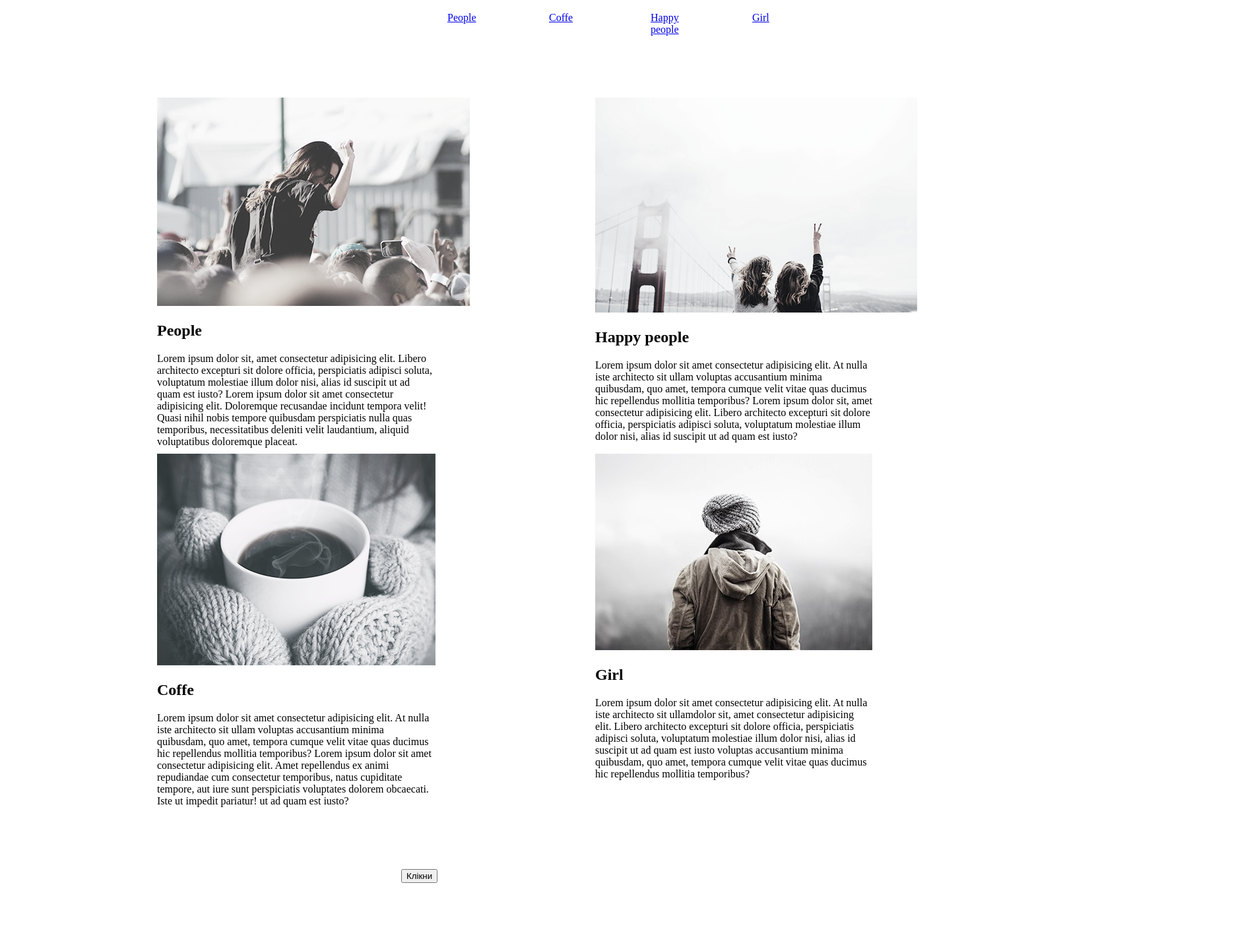
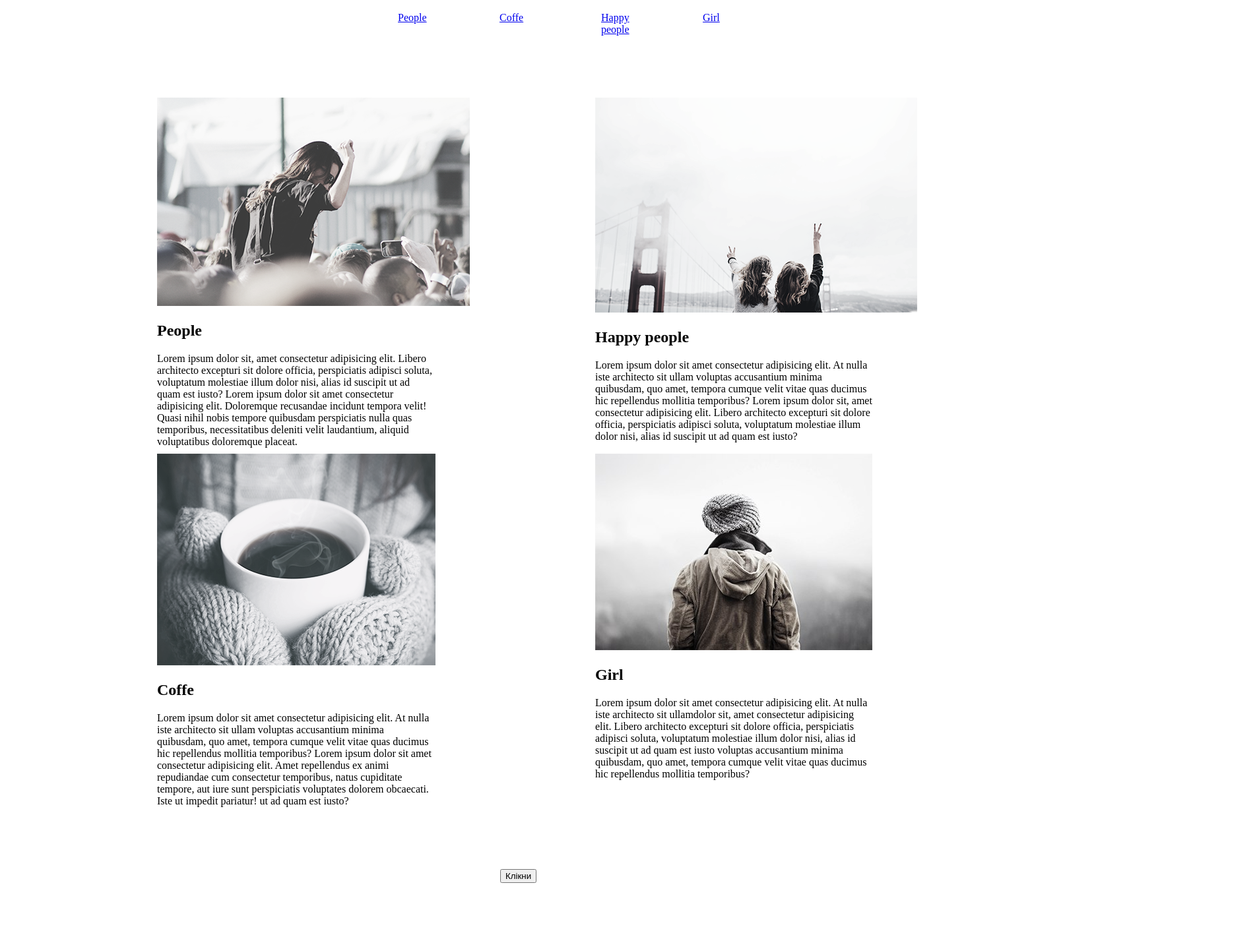
Before and after one commit to DeusLuVult/DeusLuVult.github.io, a plain HTML site: page project/page.html in a window 1280 px wide. Shown: the whole page at 66% size, 1908 px wide, since content can reach past the window. Drawn offline with Linux system fonts and the light colour scheme.

Commit message:
Update style.css

```diff
--- a/project/style.css
+++ b/project/style.css
@@ -11,9 +11,9 @@
 .top{
     display: inline-block;
     width: 700px;
-    margin-left: 600px;
+    margin-left: 525px;
     margin-bottom: 50px;
-    margin-right: 600px;
+    margin-right: 525px;
     padding: 0px;
 }
 #People {
@@ -123,9 +123,9 @@
 #botom{
     display: inline-block;
     width: 200px;
-    margin-left: 600px;
+    margin-left: 750px;
     margin-bottom: 50px;
-    margin-right: 0px;
+    margin-right: 750px;
     padding: 0px;
     height: 100px;
     display:inline-block;
```
